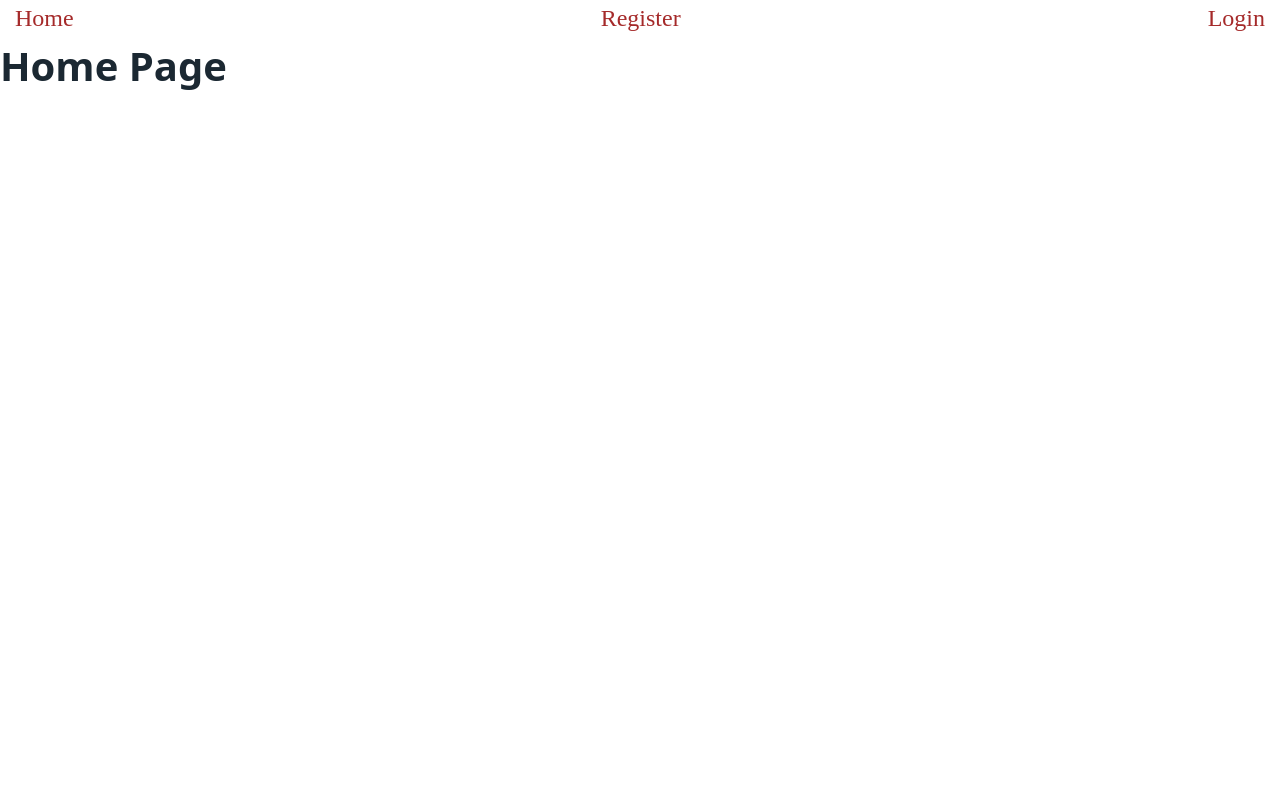
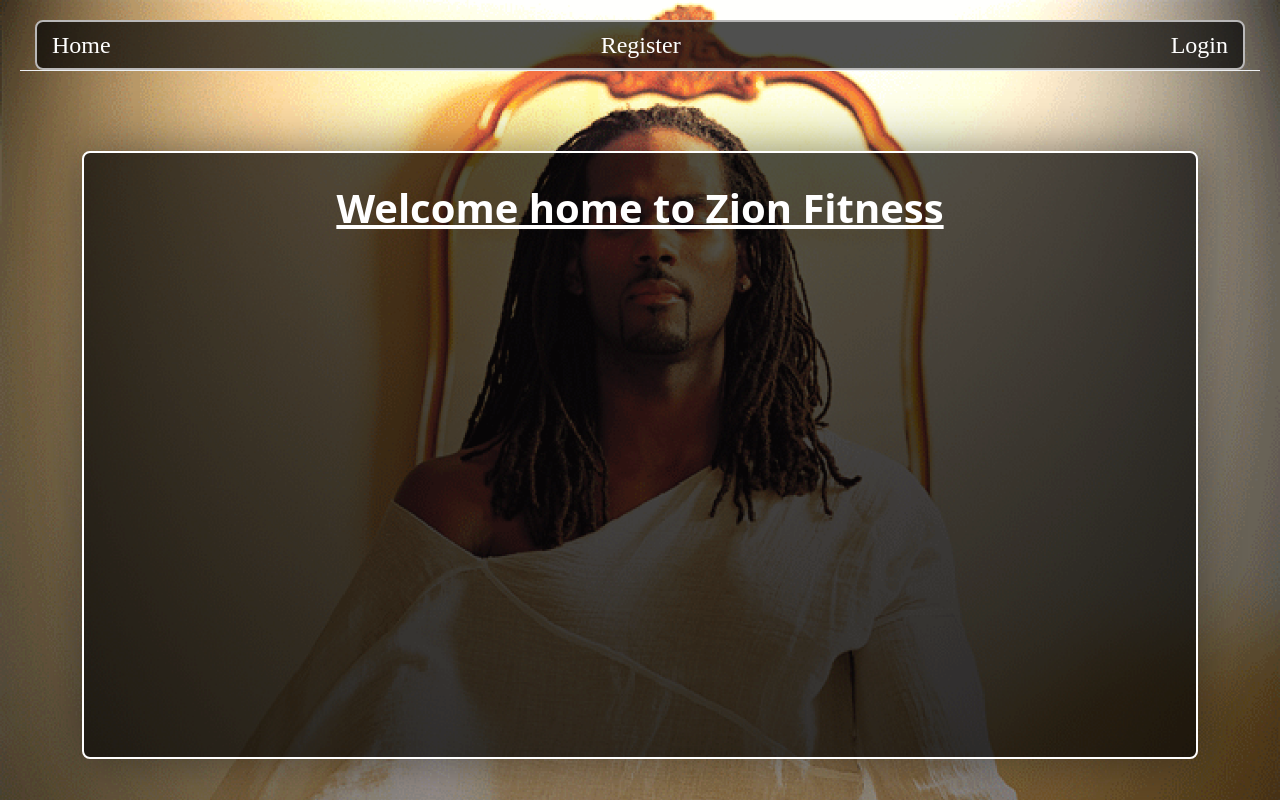
Before and after one commit to hoyrod1/St-Cloud_Rodney-Login-Registration-Capstone, a React (Vite) app: page /home in a window 1280 px wide. Built offline with nearby package versions, Linux system fonts and the light colour scheme.

Commit message:
Completed the landing page and the home page

```diff
--- a/src/pages/home/home.jsx
+++ b/src/pages/home/home.jsx
@@ -1,9 +1,13 @@
 import Nav from "../includes/nav";
+import "./styles/home.css";
 function Home() {
   return (
-    <div>
+    <div className="showcases">
       <Nav />
-      <h1>Home Page</h1>
+      <hr />
+      <div className="containers">
+        <h1>Welcome home to Zion Fitness</h1>
+      </div>
     </div>
   );
 }
--- /dev/null
+++ b/src/pages/home/styles/home.css
@@ -0,0 +1,26 @@
+.showcases {
+  background-color: rgb(229, 229, 229);
+  background-image: url(../images/meditation.gif);
+  background-repeat: no-repeat;
+  background-size: cover;
+  height: 100vh;
+  width: 100vw;
+  padding: 20px;
+}
+
+.containers {
+  background-color: rgba(4, 4, 3, 0.698);
+  width: 90%;
+  height: 80%;
+  margin: 80px auto;
+  padding: 25px 10px;
+  border: 2px solid white;
+  border-radius: 8px;
+  box-shadow: 1px 1px 50px 1px rgba(27, 27, 27, 0.553);
+}
+
+h1 {
+  color: white;
+  text-align: center;
+  text-decoration: underline;
+}
--- a/src/pages/includes/nav.jsx
+++ b/src/pages/includes/nav.jsx
@@ -1,5 +1,5 @@
 import { Link } from "react-router-dom";
-import "./style/nav.css";
+import "./styles/nav.css";
 
 function nav() {
   return (
--- a/src/pages/includes/style/nav.css
+++ b/src/pages/includes/styles/nav.css
@@ -5,13 +5,17 @@
 }
 
 nav {
+  background-color: rgba(4, 4, 3, 0.698);
+  border: 2px solid rgb(185, 184, 184);
+  border-radius: 8px;
   margin: 0 15px;
   display: flex;
   flex-direction: row;
   gap: 35px;
   align-items: center;
+  padding: 5px 15px;
 }
 
 nav a {
-  color: brown;
+  color: white;
 }
--- a/src/pages/index/index.jsx
+++ b/src/pages/index/index.jsx
@@ -1,10 +1,11 @@
 import { Link } from "react-router-dom";
-import "./style/index.css";
+import "./styles/index.css";
+import video from "./video/welnessVideo.mp4";
 
 function Index() {
   return (
     <section className="showcase">
-      <video src="./video/welness-video.mp4" muted loop autoPlay></video>
+      <video src={video} muted loop autoPlay></video>
       <div className="overlay"></div>
       <div className="container">
         <h3>Welcome to your first step into wellness</h3>
--- a/src/pages/index/style/index.css
+++ b/src/pages/index/styles/index.css
@@ -42,10 +42,10 @@
   height: 20vh;
   background-color: rgba(67, 92, 72, 0.684);
   z-index: 10;
-  border: 2px solid rgb(116, 150, 56);
+  /* border: 2px solid rgb(116, 150, 56); */
   border-radius: 10px;
   margin: 50px auto;
-  box-shadow: 1px 1px 50px 1px rgba(255, 254, 254, 0.553);
+  box-shadow: 1px 1px 50px 1px rgba(6, 6, 6, 0.553);
 }
 
 /* .button-div {
--- a/src/pages/login/login.jsx
+++ b/src/pages/login/login.jsx
@@ -4,7 +4,7 @@
   return (
     <div>
       <Nav />
-      <h1>Login Page</h1>
+      <h2>Login Page</h2>
     </div>
   );
 }
--- a/src/pages/register/register.jsx
+++ b/src/pages/register/register.jsx
@@ -4,7 +4,7 @@
   return (
     <div>
       <Nav />
-      <h1>Register Page</h1>
+      <h2>Register Page</h2>
     </div>
   );
 }
```
Also changed, not shown: src/pages/home/images/meditation.gif (renamed from src/assets/images/meditation.gif), 1 other file (tests, documents, lock files or other folders).
